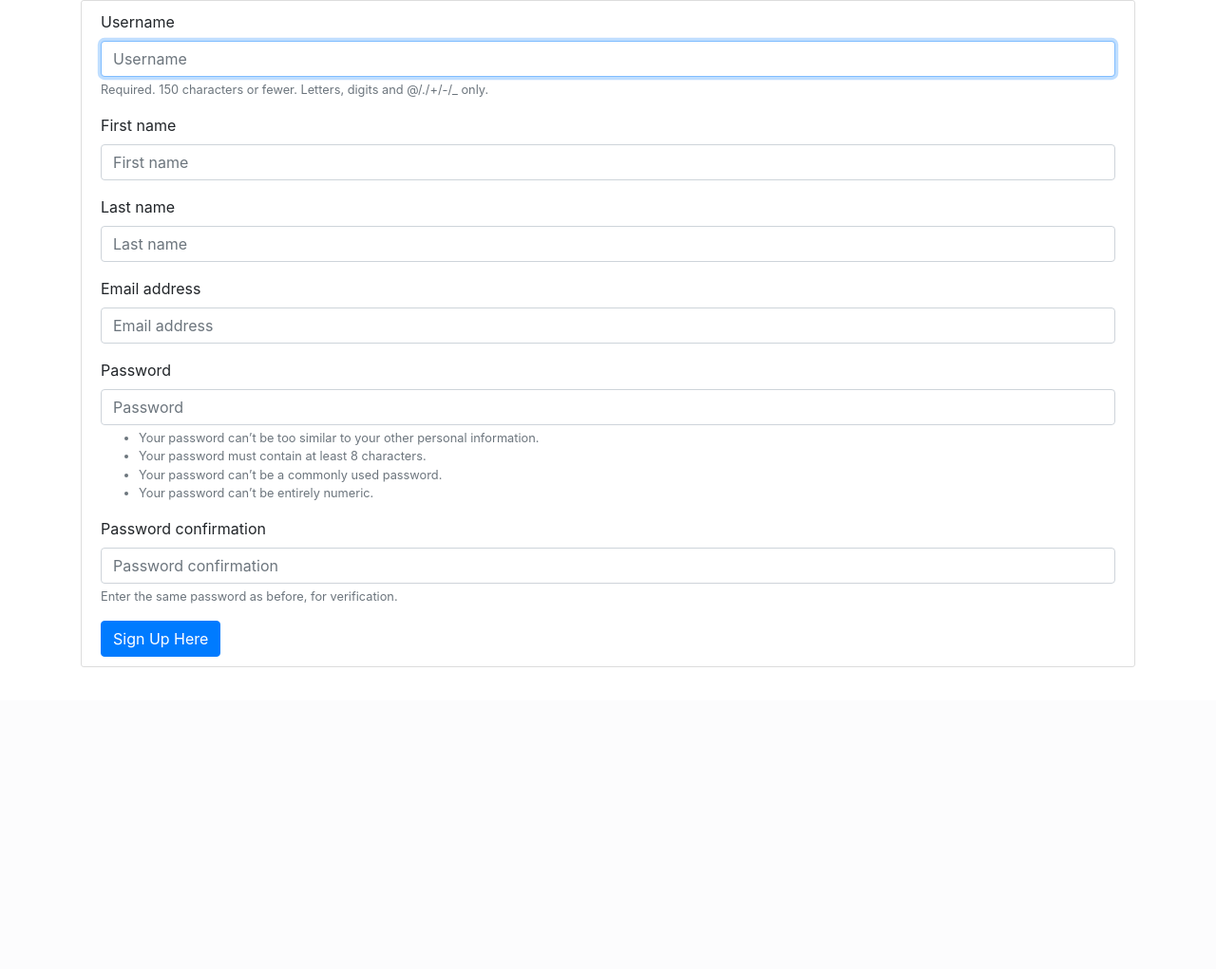
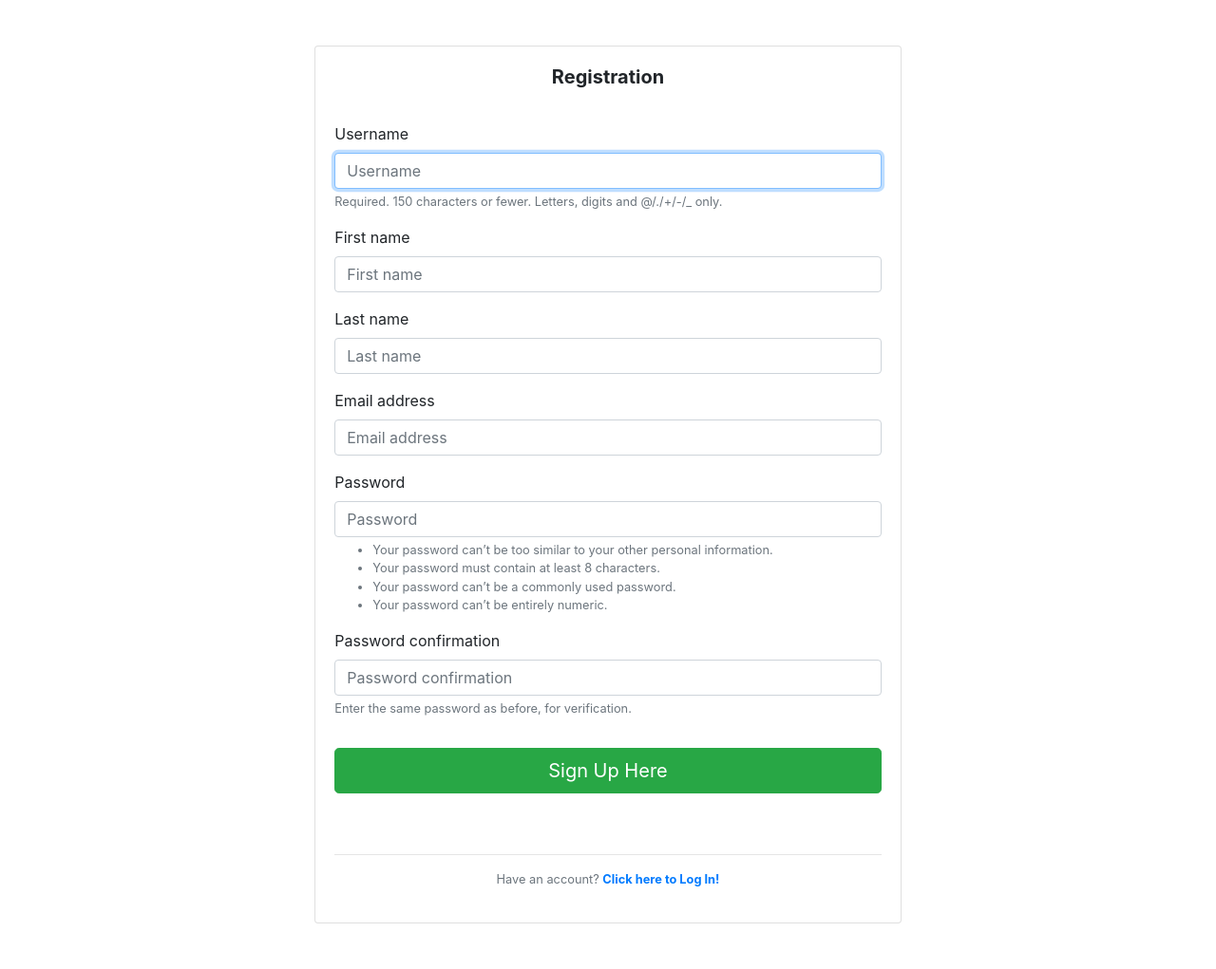
Before and after one commit to margolek/study-organizer, a Django app: page /accounts/register/ in a window 1280 px wide. Shown: the part 62-1083 px from the top of the page at 95% size. Before the commit the page ends 765 px from the top, so only its background shows below. Run offline with Django 3.2, Linux system fonts and the light colour scheme; some libraries are stand-ins or nearby versions.

Commit message:
make changes

```diff
--- a/studyOrganizer/accounts/templates/accounts/login.html
+++ b/studyOrganizer/accounts/templates/accounts/login.html
@@ -3,10 +3,10 @@
 {% block content %}
 <div class="container">
   <div class="row">
-    <div class="col-sm-9 col-md-7 col-lg-5 mx-auto">
+    <div class="col-sm-9 col-md-7 col-lg-5 mx-auto my-5">
       <div class="card card-signin">
         <div class="card-body">
-          <h5 class="card-title text-center"><b>Sign In</b></h5>
+          <h5 class="card-title text-center "><b>Sign In</b></h5>
           <form class="form-signin" method="POST">
             {% csrf_token %}
             <fieldset class="form-group">
@@ -30,7 +30,7 @@
             <small
               ><p class="text-center text-muted">
                 Need an account?
-                <a href="#"><b>Click here to register!</b></a>
+                <a href="{% url 'accounts:register' %}"><b>Click here to register!</b></a>
               </p></small
             >
           </form>
--- a/studyOrganizer/accounts/templates/accounts/register.html
+++ b/studyOrganizer/accounts/templates/accounts/register.html
@@ -1,11 +1,37 @@
-{% extends "base.html" %}
+{% extends 'base.html' %}
 {% load bootstrap4 %}
 {% block content %}
-<div class="content-section">
-	<form method="POST">
-		{% csrf_token %}
-		{% bootstrap_form form %}
-		<input type="submit" class="btn btn-primary" value="Sign Up Here">
-	</form>
+<div class="container">
+  <div class="row">
+    <div class="col-sm-12 col-md-9 col-lg-7 mx-auto my-5">
+      <div class="card card-signin">
+        <div class="card-body">
+          <h5 class="card-title text-center"><b>Registration</b></h5>
+          <form class="form-signin" method="POST">
+            {% csrf_token %}
+            <fieldset class="form-group">
+              <br />
+              {% bootstrap_form form %}
+            </fieldset>
+            <div class="form-group">
+              <button
+                class="btn btn-lg btn-success btn-block"
+                type="submit"
+              >
+                Sign Up Here</button
+              ><br /><br />
+            </div>
+            <hr />
+            <small
+              ><p class="text-center text-muted">
+                Have an account?
+                <a href="{% url 'accounts:login' %}"><b>Click here to Log In!</b></a>
+              </p></small
+            >
+          </form>
+        </div>
+      </div>
+    </div>
+  </div>
 </div>
-{% endblock content %}
+{% endblock %}
--- a/studyOrganizer/accounts/views.py
+++ b/studyOrganizer/accounts/views.py
@@ -15,7 +15,7 @@ def register(request):
 			form.save()
 			username = form.cleaned_data.get('username')
 			messages.success(request, 'Account Create for {}'.format(username))
-			return redirect('index')
+			return redirect('accounts:login')
 	else:
 		form = CreateNewUserForm()
 
@@ -28,7 +28,7 @@ def profile(request):
         if form.is_valid():
             form.save()
             messages.success(request, 'Account update successfully')
-            return redirect('index')
+            return redirect('accounts:profile')
 
     else:
         form = UpdateProfileInfo(instance=request.user)
```
